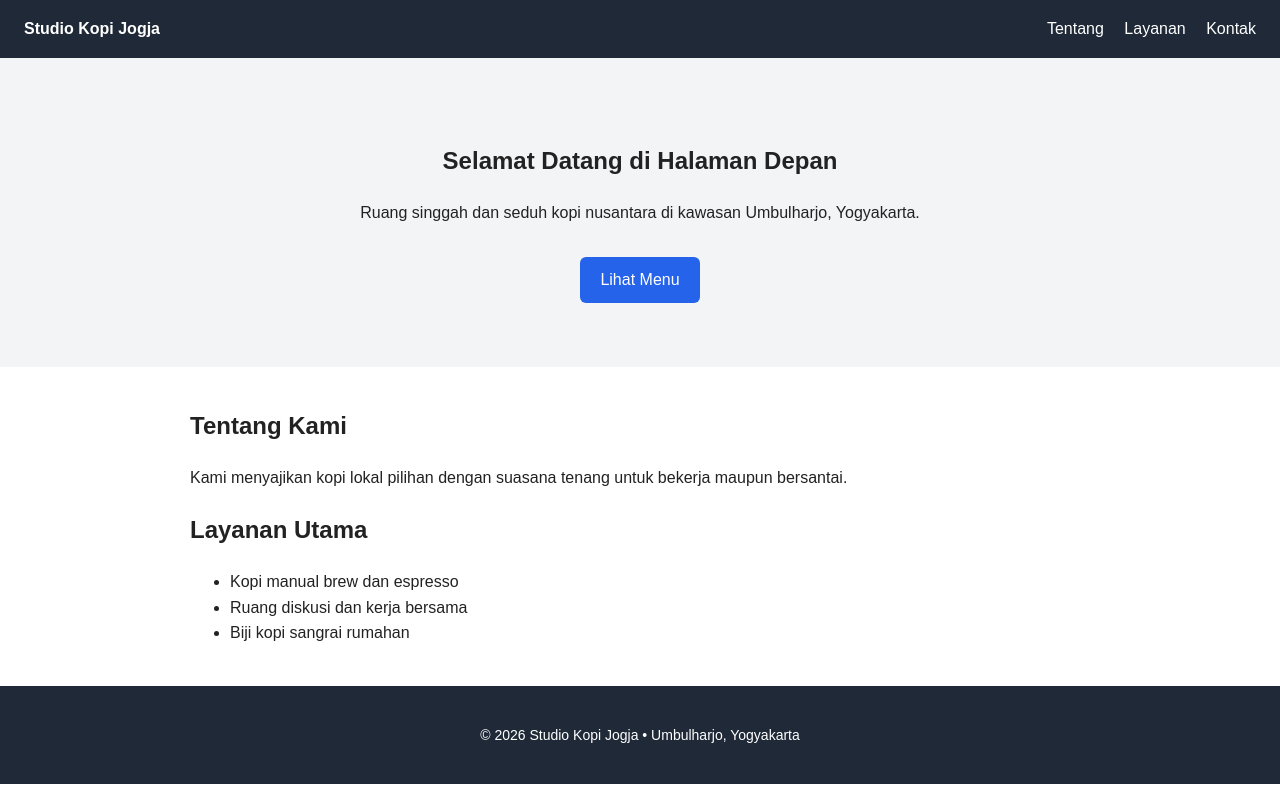
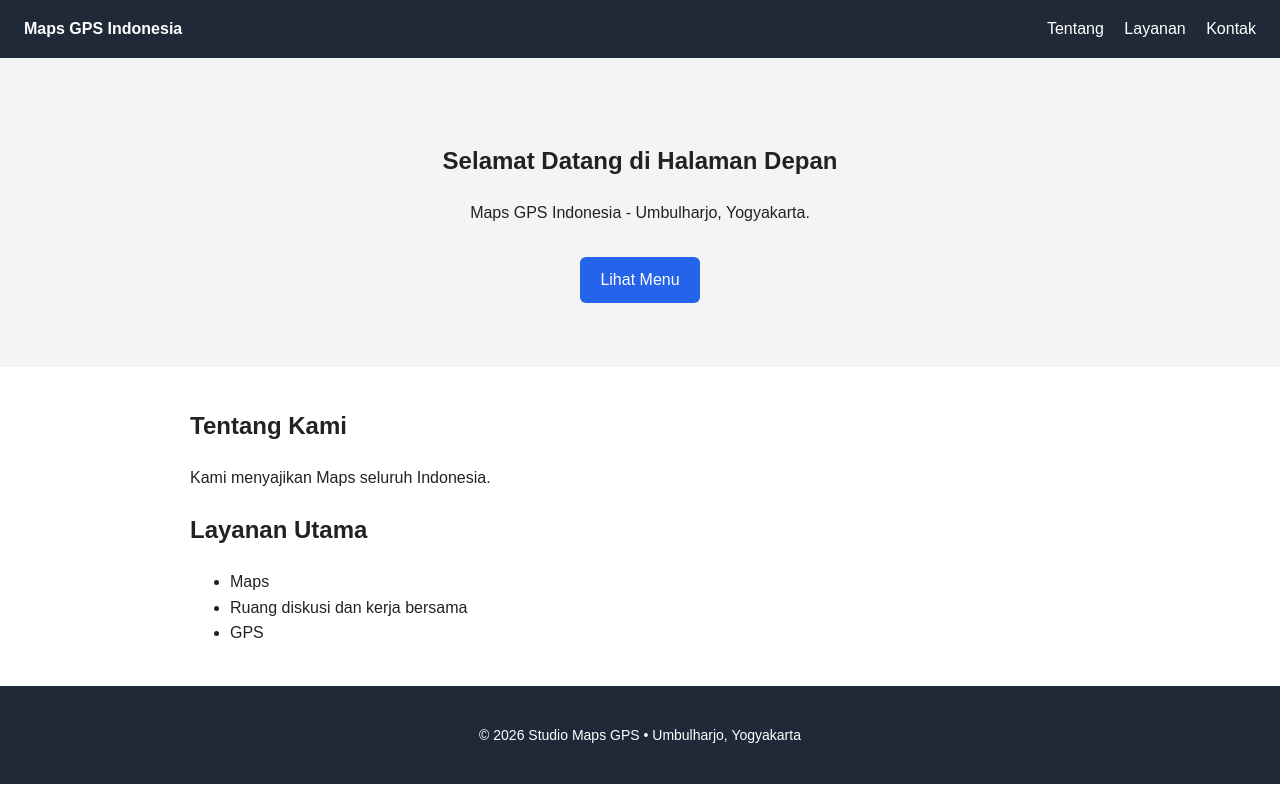
Before and after one commit to mapsgps/mapsgps, a plain HTML site: page index.html in a window 1280 px wide. Drawn offline with Linux system fonts and the light colour scheme.

Commit message:
Change title and content to Maps GPS

```diff
--- a/index.html
+++ b/index.html
@@ -3,7 +3,7 @@
 <head>
   <meta charset="UTF-8">
   <meta name="viewport" content="width=device-width, initial-scale=1.0">
-  <title>Beranda — Studio Kopi Jogja</title>
+  <title>Beranda — Maps GPS Indonesia</title>
   <style>
     body {
       font-family: Arial, sans-serif;
@@ -54,7 +54,7 @@
 </head>
 <body>
   <header>
-    <strong>Studio Kopi Jogja</strong>
+    <strong>Maps GPS Indonesia</strong>
     <nav>
       <a href="#tentang">Tentang</a>
       <a href="#layanan">Layanan</a>
@@ -64,28 +64,28 @@
 
   <section class="hero">
     <h1>Selamat Datang di Halaman Depan</h1>
-    <p>Ruang singgah dan seduh kopi nusantara di kawasan Umbulharjo, Yogyakarta.</p>
+    <p>Maps GPS Indonesia - Umbulharjo, Yogyakarta.</p>
     <a href="#layanan">Lihat Menu</a>
   </section>
 
   <main>
     <section id="tentang">
       <h2>Tentang Kami</h2>
-      <p>Kami menyajikan kopi lokal pilihan dengan suasana tenang untuk bekerja maupun bersantai.</p>
+      <p>Kami menyajikan Maps seluruh Indonesia.</p>
     </section>
 
     <section id="layanan">
       <h2>Layanan Utama</h2>
       <ul>
-        <li>Kopi manual brew dan espresso</li>
+        <li>Maps</li>
         <li>Ruang diskusi dan kerja bersama</li>
-        <li>Biji kopi sangrai rumahan</li>
+        <li>GPS</li>
       </ul>
     </section>
   </main>
 
   <footer id="kontak">
-    <p>&copy; 2026 Studio Kopi Jogja • Umbulharjo, Yogyakarta</p>
+    <p>&copy; 2026 Studio Maps GPS • Umbulharjo, Yogyakarta</p>
   </footer>
 </body>
 </html>
```
